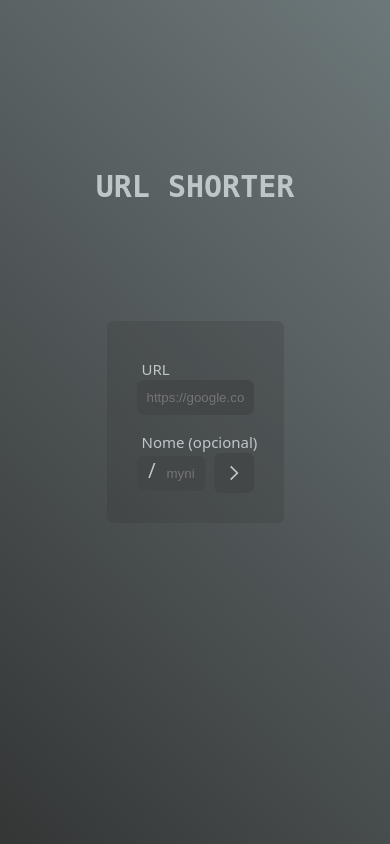
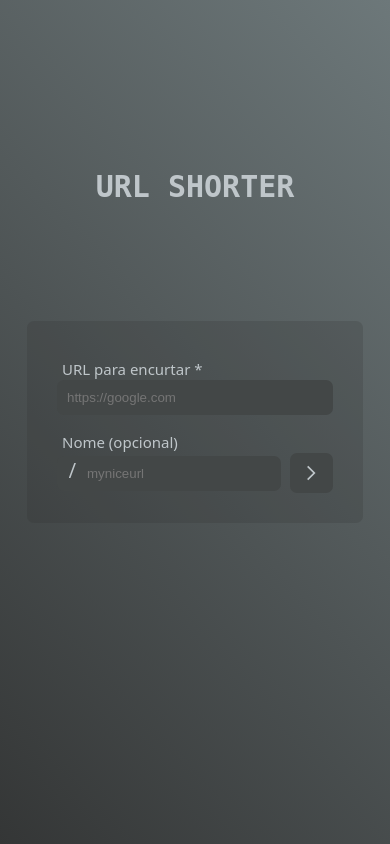
Before and after one commit to rcovery/url-shorter, a Django app: page / in a window 390 px wide. Run offline with Django 4.2, Linux system fonts and the light colour scheme.

Commit message:
fix: responsivity

```diff
--- a/url-shorter/app/static/css/styles.css
+++ b/url-shorter/app/static/css/styles.css
@@ -16,7 +16,7 @@
 * {
     margin: 0;
     padding: 0;
-    overflow: none;
+    overflow: hidden;
 }
 
 body {
@@ -100,6 +100,10 @@ label {
     fill: var(--off-white);
 }
 
+.icon_button {
+    width: 50px;
+}
+
 .info {
     background: rgba(0,0,0,0.05);
     color: var(--info-text);
@@ -125,3 +129,17 @@ label {
     font-size: 15px;
     color: var(--off-white);
 }
+
+.max_width {
+    width: 100%;
+}
+
+.start_adornment {
+    padding-left: 30px;
+}
+
+@media only screen and (max-width: 600px) {
+    .card {
+        width: initial;
+    }
+}
--- a/url-shorter/app/templates/app/_layouts/base.html
+++ b/url-shorter/app/templates/app/_layouts/base.html
@@ -1,9 +1,11 @@
 {% load static %}
 
-<html>
+<html lang='pt-br'>
     <head>
         <title>{% block title %}{% endblock %} - URL SHORTER</title>
         <link rel='stylesheet' href="{% static 'css/styles.css' %}" />
+        <meta name="viewport" content="width=device-width, initial-scale=1">
+        <meta charset='utf-8'>
     </head>
     <body>
         <div class="container">
--- a/url-shorter/app/templates/app/index.html
+++ b/url-shorter/app/templates/app/index.html
@@ -3,15 +3,15 @@
 {% block title %}Principal{% endblock %}
 
 {% block content %}
-<form method='POST' style="width: 100%">
+<form method='POST' class="max_width">
     {% csrf_token %}
     <div class="flex column">
-        <div class="flex column" style="width: 100%">
+        <div class="flex column max_width">
 
         <label
             for="url-field"
         >
-            URL
+            URL para encurtar *
         </label>
         <input
             id="url-field"
@@ -35,20 +35,16 @@
                 <div class="relative flex">
                     <input
                         id="name-field"
-                        class="field"
+                        class="field max_width start_adornment"
                         placeholder="myniceurl"
                         type='text'
                         name="name"
                         maxlength="100"
-                        style="
-                            padding-left: 30px;
-                            width: 100%;
-                        "
                     />
                     <h2 class="slash">
                         /
                     </h2>
-                    <button class="button" type="submit">
+                    <button class="button icon_button" type="submit">
                         <svg xmlns="http://www.w3.org/2000/svg" width="20" height="20" viewBox="0 0 24 24">
                             <polygon points="7.293 4.707 14.586 12 7.293 19.293 8.707 20.707 17.414 12 8.707 3.293 7.293 4.707"/>
                         </svg>
```
